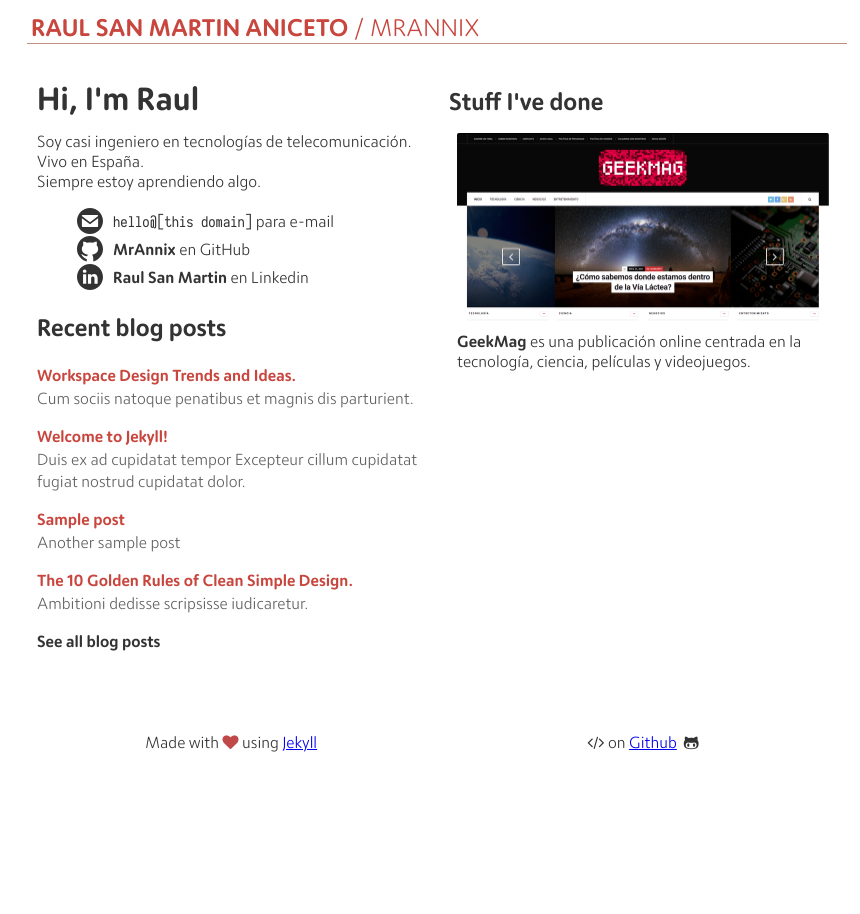
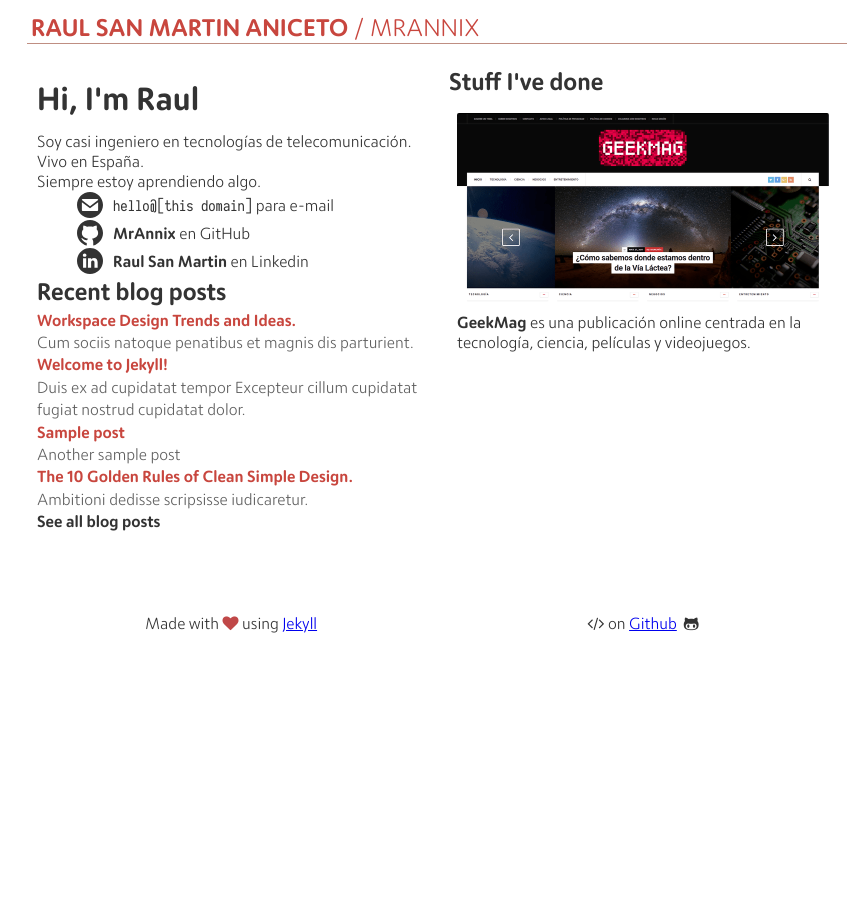
Before and after one commit to MrAnnix/MrAnnix.github.io, a Jekyll site: the page built from index.html, in a window 1280 px wide. Shown: the whole page, without its empty margins (203-1063 px from the left). Built offline with Jekyll 4.4.1, drawn with Linux system fonts in a browser that asks for light colours; the list of posts is cut into pages by our own code.

Commit message:
Update _common.scss

```diff
--- a/_sass/_common.scss
+++ b/_sass/_common.scss
@@ -14,6 +14,10 @@
     font-weight: 700
 }
 
+* {
+  margin: 0;
+}
+
 html {
     font-family: sans-serif;
     -ms-text-size-adjust: 100%;
@@ -22,6 +26,10 @@
 
 body {
     margin: 0
+}
+
+html, body {
+  height: 100%;
 }
 
 article,aside,details,figcaption,figure,footer,header,main,menu,nav,section,summary {
```
